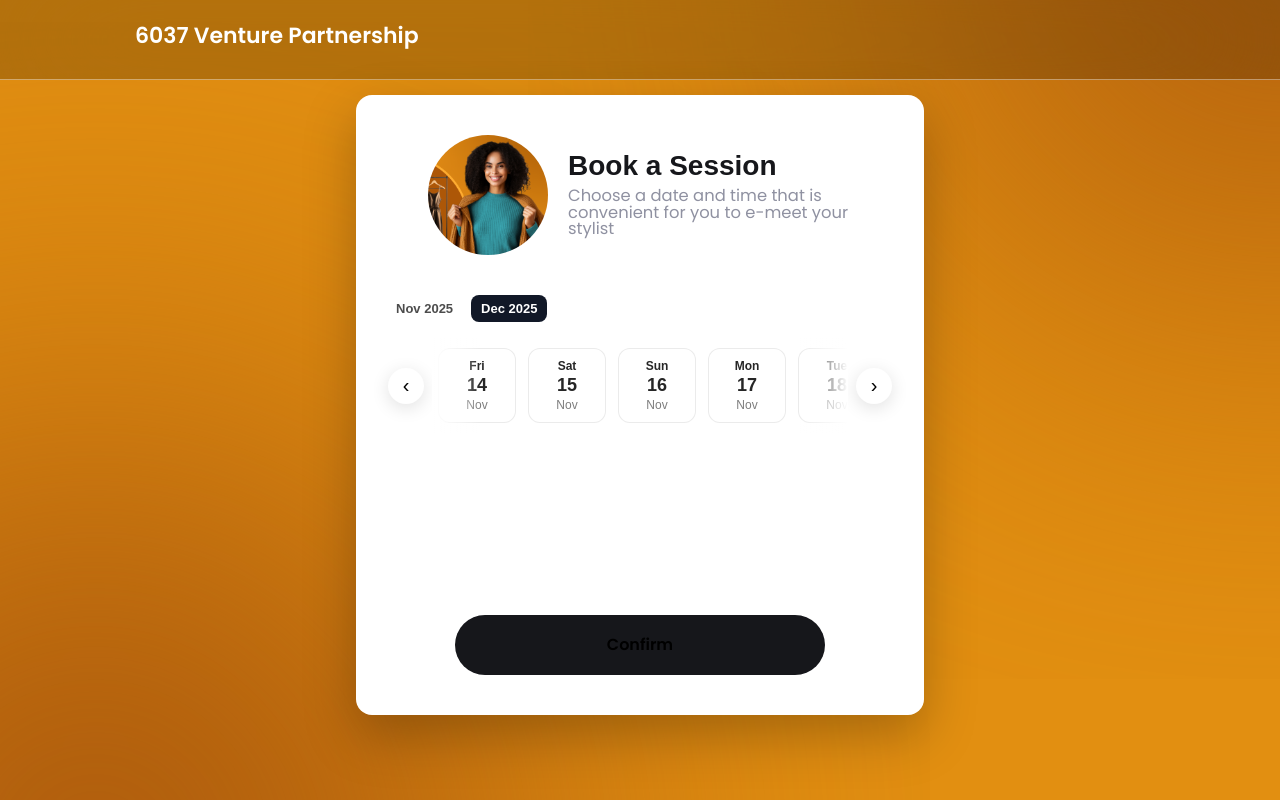
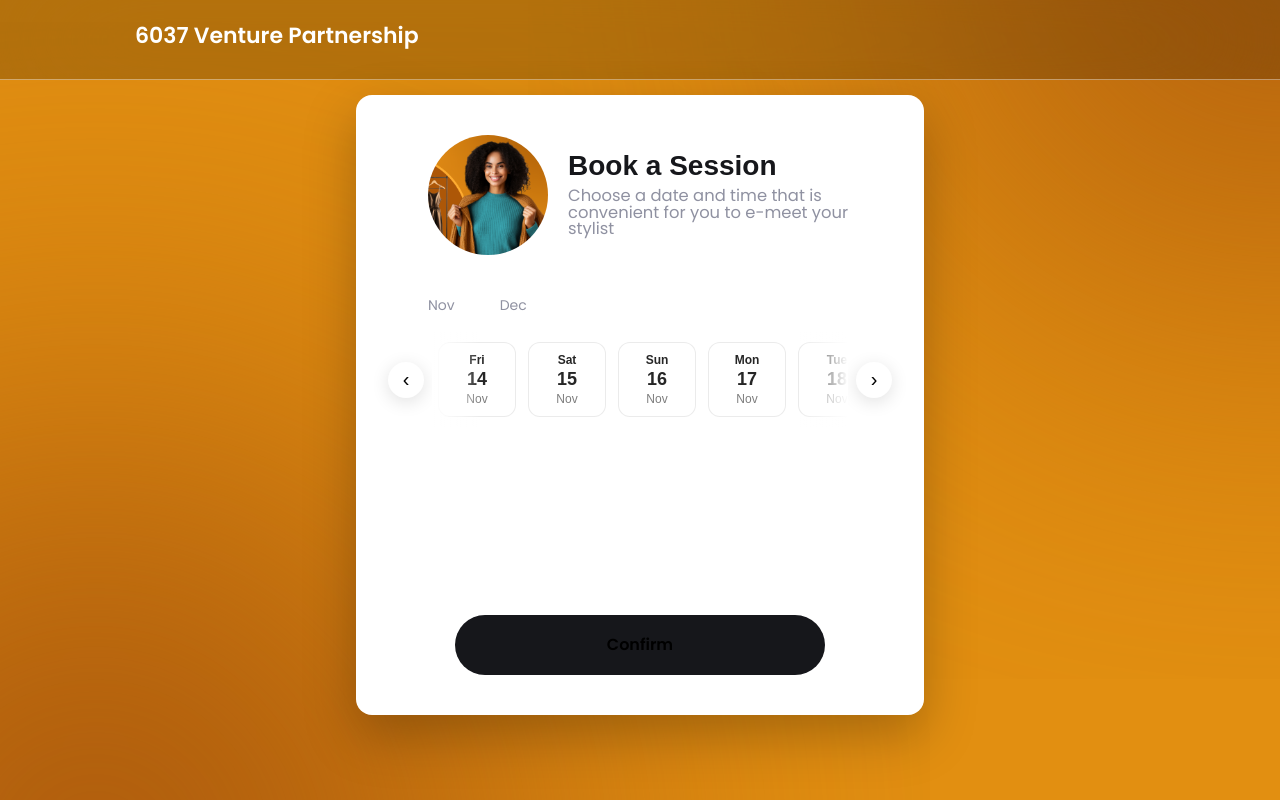
Before and after one commit to RomanKushyk/next-styled-booking-app, a Next.js app: page / in a window 1280 px wide. Built offline with nearby package versions, Linux system fonts and the light colour scheme; a web font is replaced by a local one.

Commit message:
[TTT-4] feat: update DatePicker and MonthTabs styles for improved layout and interaction

```diff
--- a/src/components/shared/date-picker/components/month-tabs/month-tabs.styles.ts
+++ b/src/components/shared/date-picker/components/month-tabs/month-tabs.styles.ts
@@ -2,17 +2,28 @@ import styled from "styled-components";
 
 export const MonthsWrapper = styled.div`
   display: flex;
-  gap: 8px;
+  justify-content: flex-start;
   align-items: center;
+  padding: 0 48px;
+  gap: 45px;
 `;
 
-export const MonthButton = styled.button<{ active?: boolean }>`
-  padding: 6px 10px;
-  border-radius: 8px;
+export const MonthButton = styled.button`
   border: none;
   cursor: pointer;
-  background: ${({ active }) => (active ? "#111827" : "transparent")};
-  color: ${({ active }) => (active ? "#fff" : "rgba(0,0,0,0.7)")};
-  font-weight: 600;
-  font-size: 13px;
+  color: var(--text-secondary);
+  background: none;
+
+  font-family: var(--font-poppins), sans-serif;
+  font-weight: 400;
+  font-size: 14px;
+  line-height: 21px;
+  letter-spacing: 0;
+  vertical-align: middle;
+
+  transition: color 0.3s;
+
+  &:hover {
+    color: var(--text-primary);
+  }
 `;
--- a/src/components/shared/date-picker/components/month-tabs/month-tabs.tsx
+++ b/src/components/shared/date-picker/components/month-tabs/month-tabs.tsx
@@ -21,12 +21,11 @@ export function MonthTabs({
         return (
           <MonthButton
             key={m.toISOString()}
-            active={active}
             onClick={() => onClickMonth(i)}
             aria-selected={active}
             role="tab"
           >
-            {format(m, "MMM yyyy")}
+            {format(m, "MMM")}
           </MonthButton>
         );
       })}
--- a/src/components/shared/date-picker/date-picker.styles.ts
+++ b/src/components/shared/date-picker/date-picker.styles.ts
@@ -13,7 +13,7 @@ export const Root = styled.div`
 export const MonthsRowWrapper = styled.div`
   display: flex;
   justify-content: flex-start;
-  padding: 0 6px;
+  align-items: center;
 `;
 
 /* Day row wrapper with fade shadows via pseudo-elements */
```
